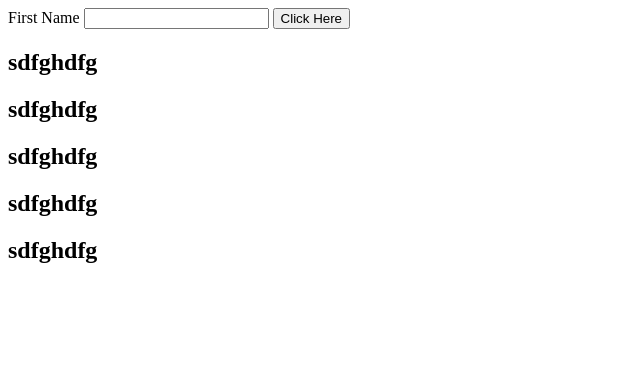
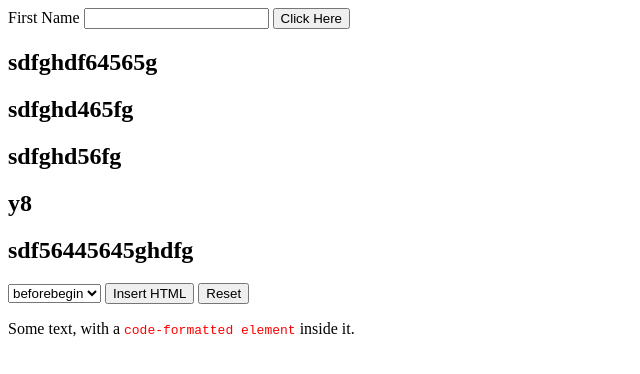
Before and after one commit to staten-island-tech/dom-manipulation-project-ShaoShaoUwU, a plain HTML site: page index.html in a window 1280 px wide. Shown: the whole page, without its empty margins (0-640 px from the left). Drawn offline with Linux system fonts and the light colour scheme.

Commit message:
rerwewr43!43143423 432342

```diff
--- a/dom.js
+++ b/dom.js
@@ -10,3 +10,18 @@ DOMSelectors.form.addEventListener("submit", function (event){
         (header) => (header.textContent = DOMSelectors.firstName.value)
     );
 });
+
+const insert = document.querySelector("#insert");
+insert.addEventListener("click", () => {
+  const subject = document.querySelector("#subject");
+  const positionSelect = document.querySelector("#position");
+  subject.insertAdjacentHTML(
+    positionSelect.value,
+    "<strong>inserted text</strong>",
+  );
+});
+
+const reset = document.querySelector("#reset");
+reset.addEventListener("click", () => {
+  document.location.reload();
+});
--- a/index.html
+++ b/index.html
@@ -5,6 +5,7 @@
     <meta http-equiv="X-UA-Compatible" content="IE=edge">
     <meta name="viewport" content="width=device-width, initial-scale=1.0">
     <title>Document</title>
+<link rel="stylesheet" href="style.css">
 </head>
 
 <body>
@@ -13,12 +14,25 @@
         <input type="text" name="firstName" id="form-first" class="first-name" /> <input type="submit"
             value="Click Here" />
     </form>
-    <h2>sdfghdfg</h2>
-    <h2>sdfghdfg</h2>
-    <h2>sdfghdfg</h2>
-    <h2>sdfghdfg</h2>
-    <h2>sdfghdfg</h2>
+    <h2>sdfghdf64565g</h2>
+    <h2>sdfghd465fg</h2>
+    <h2>sdfghd56fg</h2>
+    <h2>y8</h2>
+    <h2>sdf56445645ghdfg</h2>
     <script src="dom.js"></script>
+    <select id="position">
+        <option>beforebegin</option>
+        <option>afterbegin</option>
+        <option>beforeend</option>
+        <option>afterend</option>
+      </select>
+
+      <button id="insert">Insert HTML</button>
+      <button id="reset">Reset</button>
+
+      <p>
+        Some text, with a <code id="subject">code-formatted element</code> inside it.
+      </p>
 </body>
 
 </html>
--- /dev/null
+++ b/style.css
@@ -0,0 +1,3 @@
+code {
+    color: red;
+  }
```
